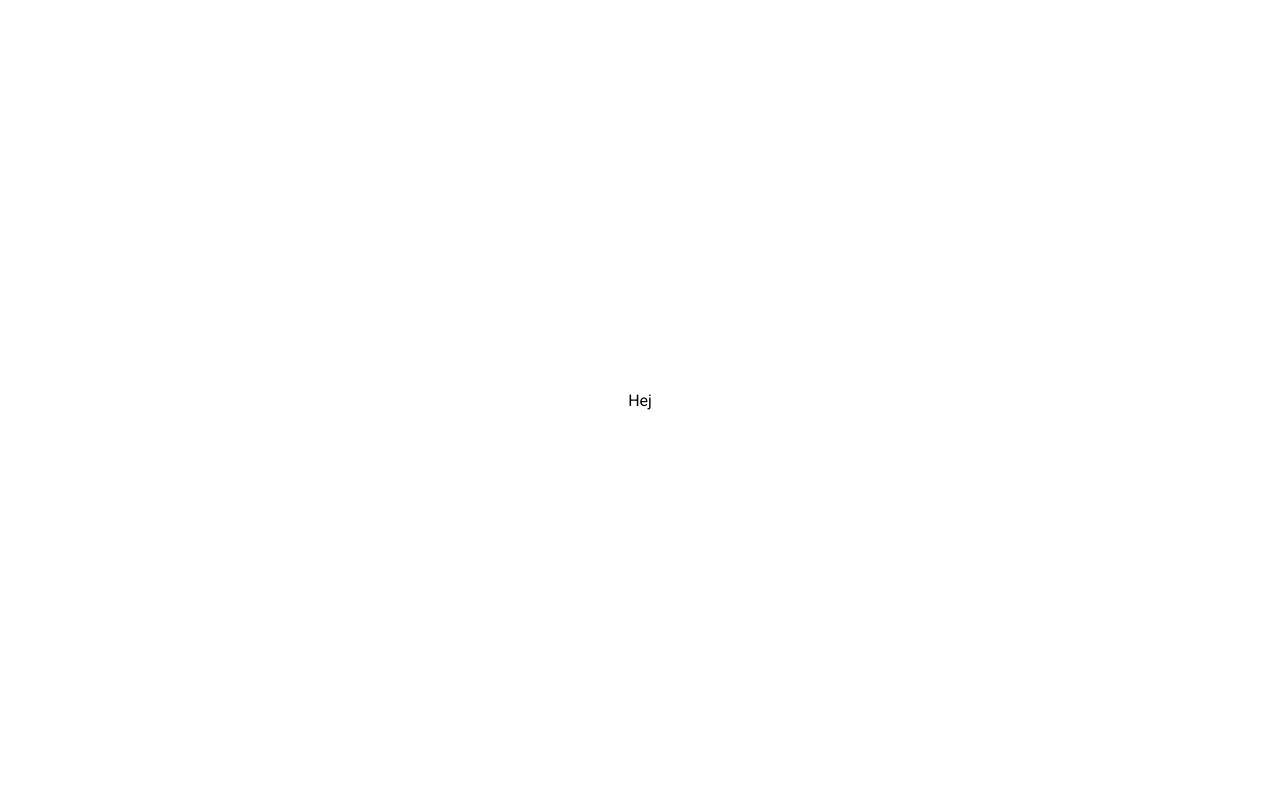
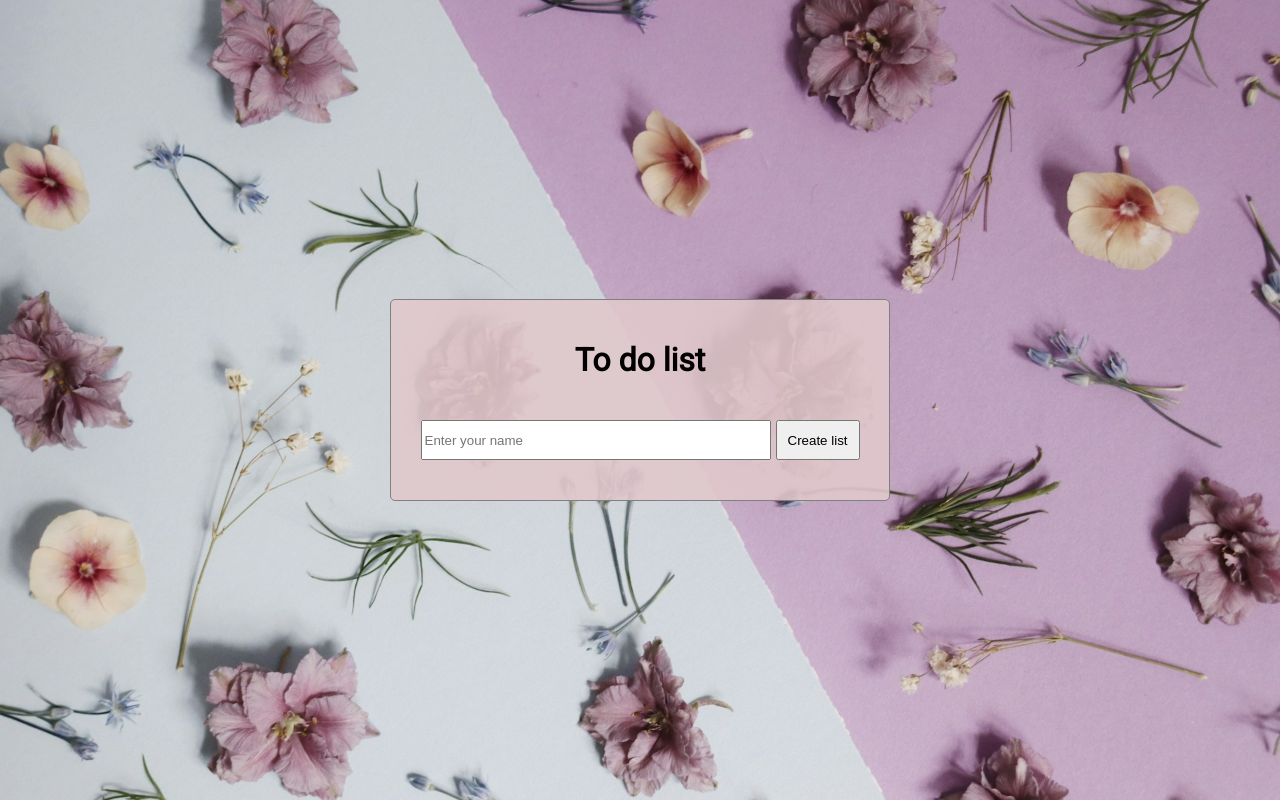
Before and after one commit to GanjanaT/to-do-list-react, a React (Vite) app: page / in a window 1280 px wide. Built offline with nearby package versions, Linux system fonts and the light colour scheme.

Commit message:
path to pages, first draft style template and html

```diff
--- /dev/null
+++ b/src/ToDoApp.css
@@ -0,0 +1,36 @@
+#root {
+    width: 100vw;
+    display: flex;
+    justify-content: center;
+    max-width: 500px;
+}
+
+.container {
+    padding: 20px;
+    width: 500px;
+    display: flex;
+    flex-direction: column;
+    place-items: center;
+    background-color: rgb(224, 200, 204, 90%);
+    border-radius: 5px;
+    border: 1px solid gray;
+}
+
+section {
+    margin: 20px 0px;
+}
+
+form {
+    display: flex;
+    gap: 5px;
+}
+
+input {
+    width: 350px;
+    height: 40px;
+}
+
+button {
+    padding: 0px 10px;
+    min-height: 40px;
+}
--- a/src/ToDoApp.jsx
+++ b/src/ToDoApp.jsx
@@ -1,8 +1,20 @@
+import { BrowserRouter, Route, Routes } from "react-router-dom";
+import WelcomePage from "./pages/WelcomePage"
+import ToDoPage from "./pages/TodoPage";
+import NotFoundScreen from "./pages/NotFoundPage";
+import './ToDoApp.css'
+
 function ToDoApp() {
   return (
-    <>
-      <div>Hej</div>
-    </>
+      <BrowserRouter>
+        <>
+          <Routes>
+            <Route exact path='/' element={<WelcomePage/>} />
+            <Route exact path='/todo' element={<ToDoPage/>} />
+            <Route path='*' element={<NotFoundScreen/>} />
+          </Routes>
+        </>
+      </BrowserRouter>
   )
 }
 
--- /dev/null
+++ b/src/components/NameInput.jsx
@@ -0,0 +1,18 @@
+import React from "react";
+
+function NameInput() {
+  return (
+    <>
+      <section>
+        <form>
+          <label>
+            <input type="text" placeholder="Enter your name"/>
+          </label>
+          <button>Create list</button>
+        </form>
+      </section>
+    </>
+  );
+}
+
+export default NameInput;
--- /dev/null
+++ b/src/components/ToDoInput.jsx
@@ -0,0 +1,18 @@
+import React from "react";
+
+function ToDoInput() {
+  return (
+    <>
+      <section>
+        <form>
+          <label htmlFor="">
+            <input type="text" placeholder="Lägg till nått" />
+          </label>
+          <button>Lägg till</button>
+        </form>
+      </section>
+    </>
+  );
+}
+
+export default ToDoInput;
--- a/src/index.css
+++ b/src/index.css
@@ -1,15 +1,18 @@
 @import url('https://fonts.googleapis.com/css2?family=Roboto&display=swap');
+* {
+    box-sizing: border-box;
+}
 :root {
+    background: no-repeat center/cover url(/src/assets/bg.jpg);
     font-family: "Roboto", sans-serif;
     font-weight: 400;
     color: black;
+    display: flex;
 }
 
 body {
-    margin: 0;
+    margin: 0 auto;
     display: flex;
-    place-content:  center;
     place-items: center;
-    min-width: 320px;
     min-height: 100vh;
-  }
+}
--- /dev/null
+++ b/src/pages/NotFoundPage.jsx
@@ -0,0 +1,10 @@
+import React from 'react'
+
+function NotFoundPage() {
+  return (
+  <>
+  </>
+  )
+}
+
+export default NotFoundPage
--- /dev/null
+++ b/src/pages/TodoPage.jsx
@@ -0,0 +1,15 @@
+import React from 'react'
+import ToDoInput from '../components/ToDoInput'
+
+function ToDoPage() {
+  return (
+    <>
+      <main className='container'>
+        <h1>{"ganajnas"} To do list</h1>
+        <ToDoInput></ToDoInput>
+      </main>
+    </>
+  )
+}
+
+export default ToDoPage
--- /dev/null
+++ b/src/pages/WelcomePage.jsx
@@ -0,0 +1,15 @@
+import React, { useState } from "react";
+import NameInput from "../components/NameInput";
+
+function WelcomePage() {
+  return (
+    <>
+      <main className="container">
+        <h1>To do list</h1>
+        <NameInput></NameInput>
+      </main>
+    </>
+  );
+}
+
+export default WelcomePage;
```
Also changed, not shown: src/assets/bg.jpg (added).
